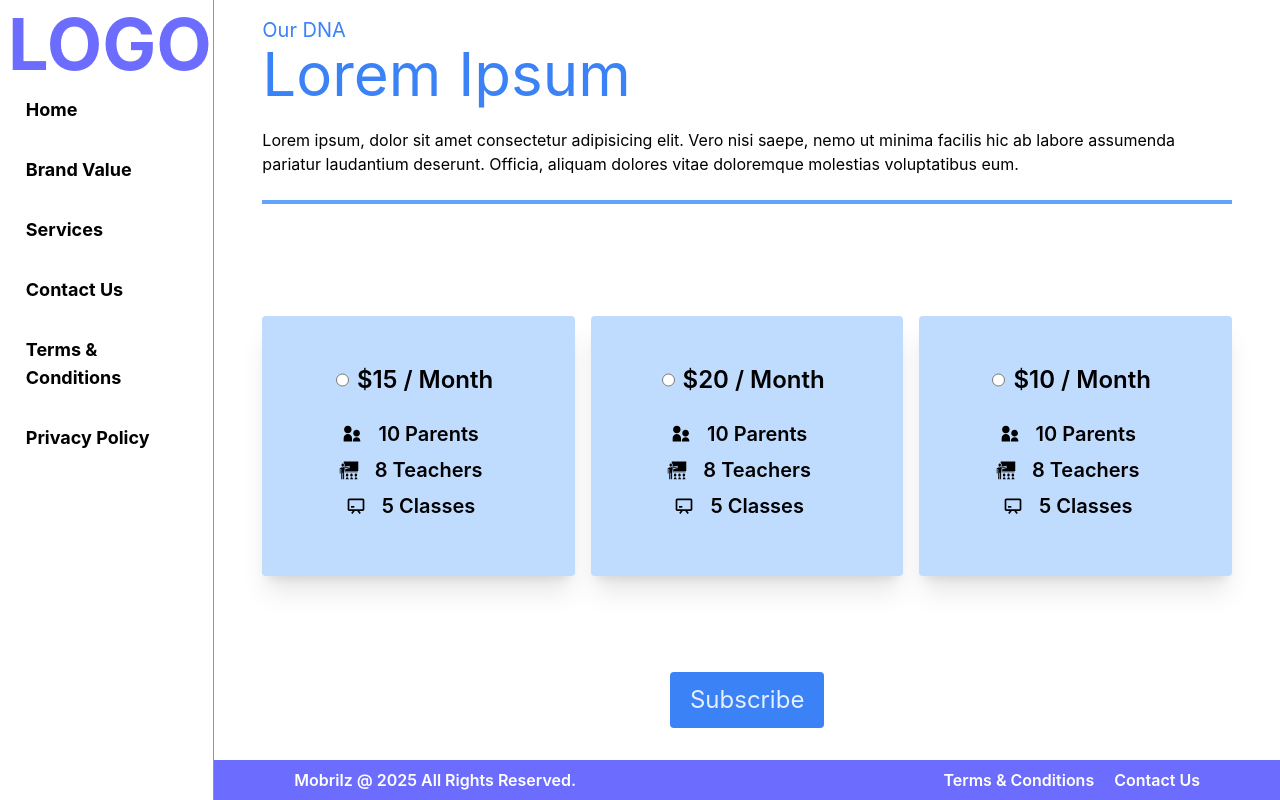
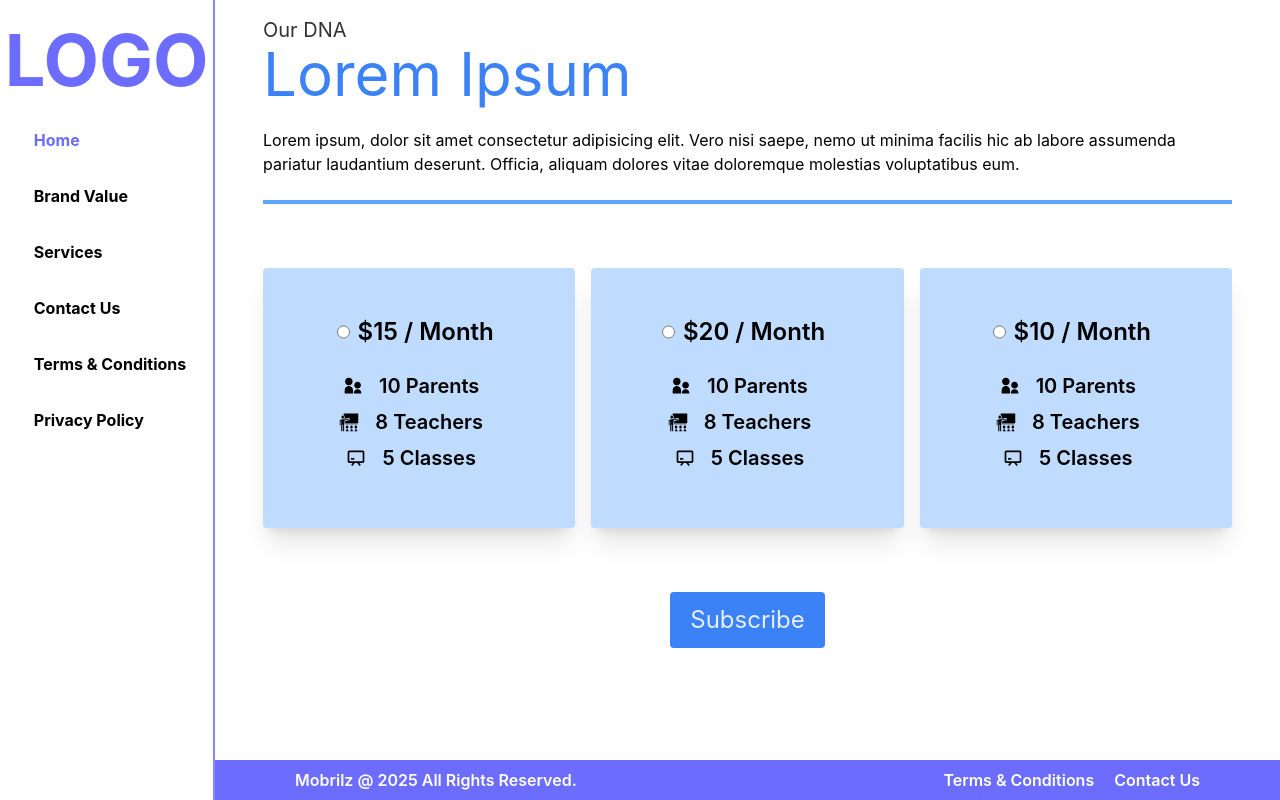
Before and after one commit to MobrilzPvtLtd/Child-Care-SMS-Front, a React (Vite) app: page /services in a window 1280 px wide. Built offline with nearby package versions, Linux system fonts and the light colour scheme.

Commit message:
new updates

```diff
--- a/src/UI/Footer/Footer.tsx
+++ b/src/UI/Footer/Footer.tsx
@@ -1,8 +1,8 @@
 const Footer= () => {
   return (
-    <div className="bg-primary-background-color flex flex-col items-end font-semibold text-white  h-fit w-full">
+    <div className=" bg-primary-background-color flex flex-col justify-center items-end font-semibold text-white  h-[5vh] w-full">
 
-        <div className="w-full px-20 py-2 flex justify-between">
+        <div className="w-full px-20 flex justify-between">
           {" "}
           <span>Mobrilz @ 2025 All Rights Reserved.</span>{" "}
           <div className="flex gap-5">
--- a/src/UI/Layout/Layout.tsx
+++ b/src/UI/Layout/Layout.tsx
@@ -11,14 +11,26 @@ const Layout: React.FC<propChildren> = ({ children }) => {
   const location = useLocation();
   const currentLocation = location.pathname;
   return (
-    <div className="flex w-full h-screen overflow-hidden bg-white">
-      <div className="w-1/6">
-      <Sidebar mode={"/"} />
+    <div className="flex w-full min-h-screen overflow-x-hidden h-full bg-white relative ">
+      <div className="w-1/6 relative ">
+        <Sidebar />
       </div>
-      <div className={`w-[1px] opacity-80 h-full ${currentLocation == "/" ? "bg-white":"bg-primary-background-color" }`}></div>
-      <div className="w-5/6 h-screen flex flex-col justify-between">
-      {children}
-      <Footer  />
+      <div
+        className={`w-[2px] opacity-80  ${
+          currentLocation == "/" ? "bg-white" : "bg-primary-background-color"
+        }`}
+      ></div>
+      <div className="w-5/6 h-full flex flex-col justify-between min-h-screen">
+        <div
+          className={`w-full min-h-[calc(100vh-5vh)] h-full ${
+            currentLocation == "/" ? "bg-primary-background-color" : "bg-white"
+          }`}
+        >
+          {children}
+        </div>
+        <div className="w-full">
+          <Footer />
+        </div>
       </div>
     </div>
   );
--- a/src/UI/Sidebar/Sidebar.tsx
+++ b/src/UI/Sidebar/Sidebar.tsx
@@ -1,31 +1,66 @@
-import React from 'react'
-import data from "../../Data/Navigation.json"
-import { Link , useLocation } from 'react-router-dom';
-interface SidebarProps{
-    mode : string;
-}
-const Sidebar: React.FC<SidebarProps> = ({mode}) => {
+import { useEffect, useState } from "react";
+import data from "../../Data/Navigation.json";
+import { Link, useLocation } from "react-router-dom";
+const Sidebar = () => {
+  const [active, setActive] = useState<number>(() => {
+    const savedActive = localStorage.getItem("activeIndex");
+    return savedActive ? parseInt(savedActive, 10) : 0;
+  });
 
-const location = useLocation();
-const currentLocation = location.pathname;
-console.log("currentLocation",currentLocation)
+  useEffect(() => {
+    localStorage.setItem("activeIndex", active.toString());
+  }, [active]);
+
+  const location = useLocation();
+  const currentLocation = location.pathname;
+
+  const handleActiveIndex = (item:number)=>{
+setActive(item);
+  }
+  console.log("currentLocation", active);
   return (
-    <div className={`w-full overflow-hidden h-screen ${currentLocation === '/' ? 'bg-[var(--primary-background-color)] text-white' : 'bg-white text-black'}`}>
-
-      <div className="flex flex-col w-full">
-        <div className="text-xl md:text-7xl font-bold text-center p-2 w-5/6 text-white">
-        <h1 className={`${currentLocation == "/" ? "text-white":"text-primary-background-color" }`}>LOGO</h1>
+    <div
+      className={` w-1/6 fixed overflow-hidden h-full ${
+        currentLocation === "/"
+          ? "bg-[var(--primary-background-color)] text-white"
+          : "bg-white text-black"
+      }`}
+    >
+      <div className="flex flex-col items-center w-full py-5">
+        <div className="flex justify-center text-xl sm:text-3xl md-text-auto lg:text-5xl xl:text-7xl font-bold text-center p-1 mb-5 w-5/6 text-white">
+          <h1
+            className={`${
+              currentLocation == "/"
+                ? "text-white"
+                : "text-primary-background-color"
+            }`}
+          >
+            LOGO
+          </h1>
         </div>
-        <div className="flex flex-col justify-center items-center gap-4">
-          {data.map((item , index)=>(
-
-
-            <Link to={item.to} className='w-5/6 '><div className="text-sm md:text-lg font-bold text-left p-2 w-5/6 transition-all hover:bg-white hover:text-[var(--primary-background-color)] hover:scale-110 cursor-pointer" key={index}>{item.title}</div></Link>
+        <div className="flex flex-col justify-center items-center gap-4 w-full">
+          {data.map((item, index) => (
+            <Link
+              to={item.to}
+              className={`w-full flex justify-center`}
+              key={index}
+            >
+              <div
+                className={` text-xs md:text-[0.6rem] xl:text-base 2xl:text-base font-bold text-left pl-4 py-1 xl:py-2 w-5/6 transition-all cursor-pointer hover:scale-110 ${
+                  active === index
+                    ? "bg-white text-[var(--primary-background-color)] "
+                    : "hover:bg-white hover:text-[var(--primary-background-color)] "
+                }`}
+                onClick={() => handleActiveIndex(index)}
+              >
+                {item.title}
+              </div>
+            </Link>
           ))}
         </div>
       </div>
     </div>
-  )
-}
+  );
+};
 
-export default Sidebar
+export default Sidebar;
--- a/src/pages/Brand Value/BrandValue.tsx
+++ b/src/pages/Brand Value/BrandValue.tsx
@@ -4,24 +4,24 @@ import Layout from "../../UI/Layout/Layout";
 const BrandValue = () => {
   return (
     <Layout>
-      <div className="container">
-      <div className="p-10">
-        <h6 className="text-primary-background-color text-xl">Our DNA</h6>
-        <h1 className="text-primary-background-color text-6xl">Lorem Ipsum </h1>
+      <div className="container p-20 flex flex-col justify-center items-center gap-20">
+      <div className="">
+        <h6 className="text-black opacity-50 text-xl">Our DNA</h6>
+        <h1 className="text-black font-bold text-6xl">Lorem Ipsum </h1>
         <p className="text-black py-6">
           Lorem ipsum, dolor sit amet consectetur adipisicing elit. Vero nisi
           saepe, nemo ut minima facilis hic ab labore assumenda pariatur
           laudantium deserunt. Officia, aliquam dolores vitae doloremque
           molestias voluptatibus eum.
         </p>
-        <div className="border-2 border-primary-background-color "></div>
+        <div className="border-2 border-black "></div>
       </div>
 
 
-      <div className="grid grid-cols-2 gap-4 p-10">
+      <div className="grid grid-cols-2 gap-20 ">
         <div>
-          <h1 className="text-primary-background-color text-4xl">Lorem </h1>
-          <p className="text-black py-6">
+          <h1 className="text-primary-background-color text-4xl font-semibold">Lorem </h1>
+          <p className="text-black ">
             Lorem ipsum, dolor sit amet consectetur adipisicing elit. Vero nisi
             saepe, nemo ut minima facilis hic ab labore assumenda pariatur
             laudantium deserunt. Officia, aliquam dolores vitae doloremque
@@ -30,8 +30,8 @@ const BrandValue = () => {
         </div>
 
         <div>
-          <h1 className="text-primary-background-color text-4xl">Lorem </h1>
-          <p className="text-black py-6">
+          <h1 className="text-primary-background-color text-4xl font-semibold">Lorem </h1>
+          <p className="text-black">
             Lorem ipsum, dolor sit amet consectetur adipisicing elit. Vero nisi
             saepe, nemo ut minima facilis hic ab labore assumenda pariatur
             laudantium deserunt. Officia, aliquam dolores vitae doloremque
@@ -39,8 +39,8 @@ const BrandValue = () => {
           </p>
         </div>
         <div>
-          <h1 className="text-primary-background-color text-4xl">Lorem </h1>
-          <p className="text-black py-6">
+          <h1 className="text-primary-background-color text-4xl font-semibold">Lorem </h1>
+          <p className="text-black ">
             Lorem ipsum, dolor sit amet consectetur adipisicing elit. Vero nisi
             saepe, nemo ut minima facilis hic ab labore assumenda pariatur
             laudantium deserunt. Officia, aliquam dolores vitae doloremque
@@ -49,8 +49,8 @@ const BrandValue = () => {
         </div>
 
         <div>
-          <h1 className="text-primary-background-color text-4xl">Lorem </h1>
-          <p className="text-black py-6">
+          <h1 className="text-primary-background-color text-4xl font-semibold">Lorem </h1>
+          <p className="text-black text-lg ">
             Lorem ipsum, dolor sit amet consectetur adipisicing elit. Vero nisi
             saepe, nemo ut minima facilis hic ab labore assumenda pariatur
             laudantium deserunt. Officia, aliquam dolores vitae doloremque
--- a/src/pages/Home/Home.tsx
+++ b/src/pages/Home/Home.tsx
@@ -3,7 +3,7 @@ import Layout from "../../UI/Layout/Layout";
 const Home = () => {
   return (
     <Layout>
-      <div className=" flex justify-start items-start h-screen p-20 bg-primary-background-color ">
+      <div className=" flex justify-start items-start h-full p-20 bg-primary-background-color ">
         <div className="text-white flex flex-col item-start justify-start p-20">
           <p className="text-5xl mb-2 font-light ">Child Care</p>
           <h1 className="text-5xl md:text-[6rem] font-bold flex flex-col">
--- a/src/pages/Services/Page.tsx
+++ b/src/pages/Services/Page.tsx
@@ -9,7 +9,7 @@ const Services = () => {
   return (
     <Layout>
       <div className="lg:grid-cols-8 mx-12 my-4">
-        <h6 className="text-blue-500 text-xl">Our DNA</h6>
+        <h6 className="text-black opacity-80 text-xl">Our DNA</h6>
         <h1 className="text-blue-500 text-6xl">Lorem Ipsum </h1>
         <p className="text-black py-6">
           Lorem ipsum, dolor sit amet consectetur adipisicing elit. Vero nisi
```
